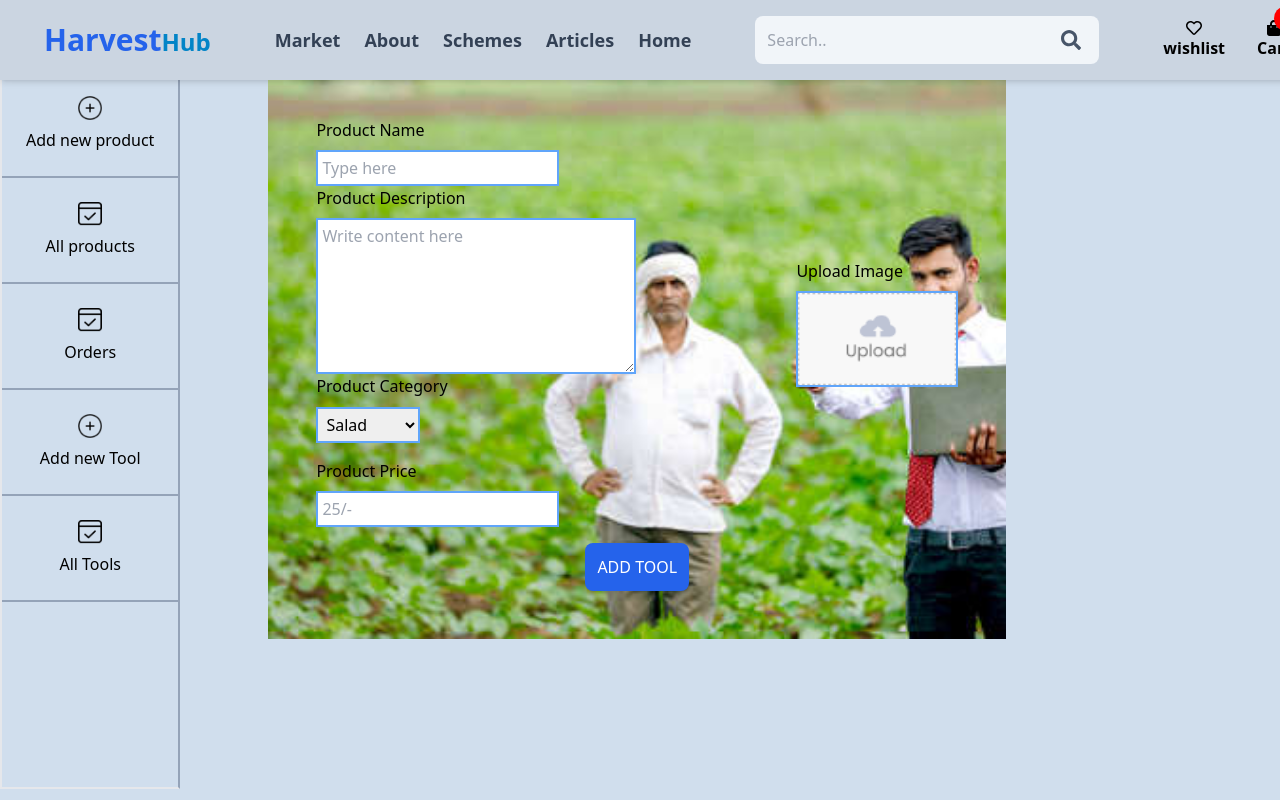
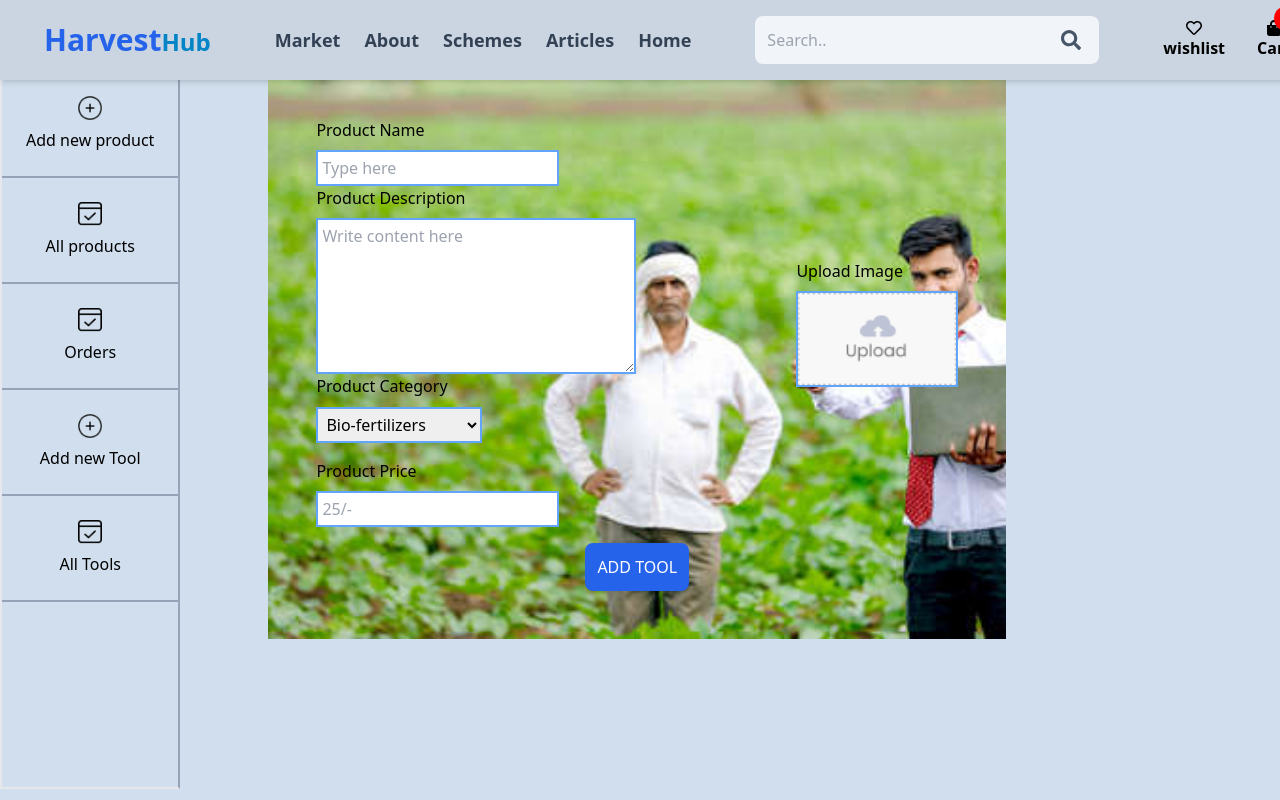
Before and after one commit to suryamanoj07/Harvest-hub, a React (Vite) app in the folder client/: page /addtool in a window 1280 px wide. Built offline with nearby package versions, Linux system fonts and the light colour scheme; no server answers.

Commit message:
Add - all products

```diff
--- a/client/src/components/AddTool.jsx
+++ b/client/src/components/AddTool.jsx
@@ -11,7 +11,7 @@ export const AddTool = () => {
     name: "",
     description: "",
     price: "",
-    category: "Salad",
+    category: "Seeds",
   });
   const onHandleChange = (e) => {
     const name = e.target.name;
@@ -33,7 +33,7 @@ export const AddTool = () => {
         name: "",
         description: "",
         price: "",
-        category: "Salad",
+        category: "Seeds",
       });
       setImage(false);
       toast.success(response.data.message);
@@ -85,14 +85,13 @@ export const AddTool = () => {
                   onChange={onHandleChange}
                   className="p-1 border-2 border-blue-400"
                 >
-                  <option value="Salad">Salad</option>
-                  <option value="Rolls">Rolls</option>
-                  <option value="Desert">Desert</option>
-                  <option value="Sandwich">Sandwich</option>
-                  <option value="Cake">Cake</option>
-                  <option value="Pure veg">Pure Veg</option>
-                  <option value="Pasta">Pasta</option>
-                  <option value="Noodles">Noodles</option>
+                  <option value="Bio-fertilizers">Bio-fertilizers</option>
+                  <option value="Fungicides">Fungicides</option>
+                  <option value="Irrigation">Irrigation</option>
+                  <option value="Organic fertilizers">Organic fertilizers</option>
+                  <option value="Pesticides">Pesticides</option>
+                  <option value="PH balancer">PH balancer</option>
+                  <option value="Seeds">Seeds</option>
                 </select>
               </div>
               <div className="flex flex-col gap-2 justify-center items-start ">
```
Also changed, not shown: 65 other files (tests, documents, lock files or other folders).
